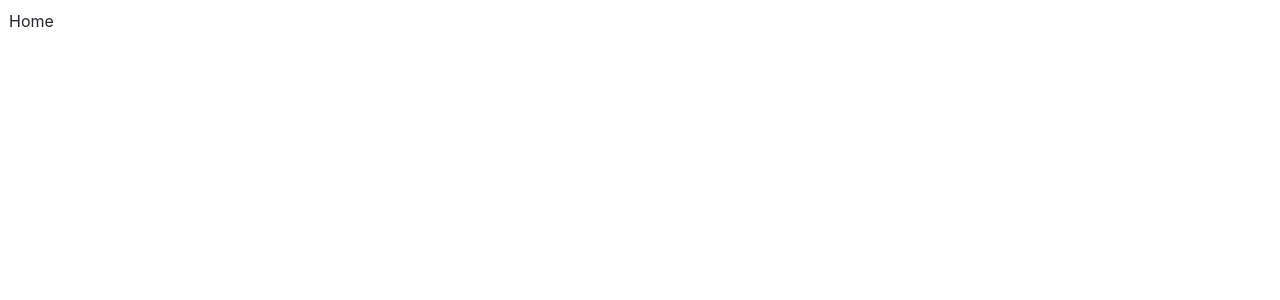
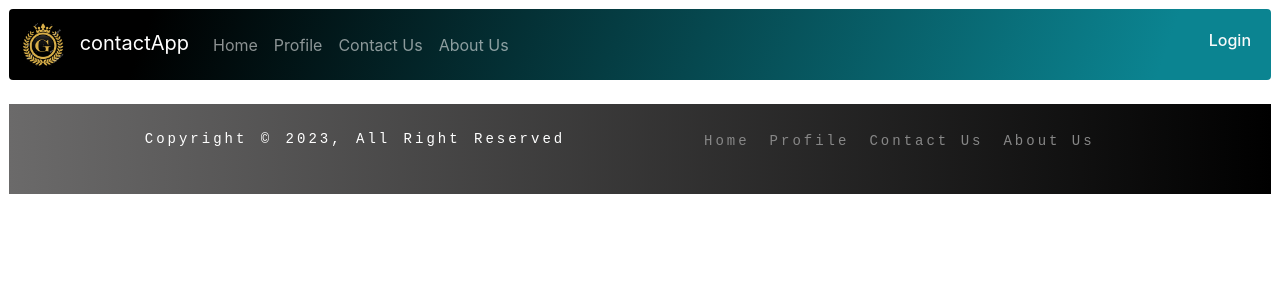
Before and after one commit to YASHBOMBLE/Contact_App, a React (Create React App) app in the folder client/: page / in a window 1280 px wide. Shown: the top 300 px of the page. Built offline with nearby package versions, Linux system fonts and the light colour scheme.

Commit message:
Navbarr || Footer created

```diff
--- /dev/null
+++ b/client/src/component/Footer/Footer.css
@@ -0,0 +1,58 @@
+
+
+
+.footer-section {
+    background: linear-gradient(to right, #6b6a6a 0%, black 100%);
+    position: relative;
+  }
+
+  .copyright-area {
+  background: linear-gradient(109.6deg, rgb(39, 22, 22) 32.4%, rgb(151, 96, 106) 98.8%);
+
+    background: linear-gradient(to right, #6b6a6a 0%, black 100%);
+    padding: 25px 0;
+  }
+  .copyright-text p {
+    margin: 0;
+    font-size: 14px;
+    color: white;
+  }
+  .copyright-text p a {
+    text-decoration: none;
+    color: #ff5e14;
+  }
+  .footer-menu li {
+    display: inline-block;
+    margin-left: 20px;
+  }
+  .footer-menu li:hover a {
+    color: #c0a69b;
+  }
+  .footer-menu li a {
+    text-decoration: none;
+    font-size: 14px;
+    color: #878787;
+  }
+
+  .footer-cta .row .col-xl-4:nth-child(1) .single-cta i {
+    position: absolute;
+    color: #ff5e14;
+  }
+  .footer-cta .row .col-xl-4:nth-child(1) .single-cta .cta-text {
+    padding-left: 32px;
+  }
+  .footer-cta .row .col-xl-4:nth-child(2) .single-cta i {
+    color: #14ffa7;
+  }
+
+  .li-item{
+    font-family: 'Courier New';
+    letter-spacing: 3px;
+
+  }
+
+.fontStyle{
+    font-family: 'Courier New';
+    letter-spacing: 3px;
+    word-spacing: 2px;
+}
--- /dev/null
+++ b/client/src/component/Footer/Footer.js
@@ -0,0 +1,36 @@
+import React from 'react'
+import './Footer.css'
+function Footer() {
+  return (
+    <div>
+
+  <footer class="footer-section mt-4">
+
+    <div class="copyright-area">
+        <div class="container">
+            <div class="row">
+                <div class="col-xl-6 col-lg-6 text-center text-lg-left">
+                    <div class="copyright-text">
+                        <p className='fontStyle'>Copyright &copy; 2023, All Right Reserved  </p>
+                    </div>
+                </div>
+                <div class="col-xl-6 col-lg-6 d-none d-lg-block text-right">
+                    <div class="footer-menu">
+                        <ul className='li-item'>
+                            <li><a href="/">Home</a></li>
+                            <li><a href="/profile">Profile</a></li>
+                            <li><a href="/contactus">Contact Us</a></li>
+                            <li><a href="/about">About Us</a></li>
+                                                    </ul>
+                    </div>
+                </div>
+            </div>
+        </div>
+    </div>
+</footer>
+
+  </div>
+  )
+}
+
+export default Footer
--- /dev/null
+++ b/client/src/component/Navbar/Navbar.css
@@ -0,0 +1,20 @@
+.background{
+    background: linear-gradient(109.6deg, rgb(0, 0, 0) 11.2%, rgb(11, 132, 145) 91.1%);
+    color: azure;
+    }
+    .nav-logout{
+      cursor: pointer;
+    }
+    .logoImg{
+      height: 45px;
+      width: 45px;
+      border-radius: 50%;
+    }
+    .navcurv{
+
+      border-radius: 4px;
+    }
+    .positionskty{
+      position: sticky;
+      top : 0px;
+    }
--- /dev/null
+++ b/client/src/component/Navbar/Navbar.js
@@ -0,0 +1,73 @@
+import React from 'react'
+import { Link } from 'react-router-dom'
+import { currentUser } from '../../util/currentUser'
+import logo from './../../images/logo.png'
+import './Navbar.css'
+function Navbar() {
+    function logOut() {
+        localStorage.removeItem('currentUser');
+        window.location.href = '/login'
+      }
+
+      function loginpage()
+      {
+        window.location.reload();
+      }
+    function btnview() {
+        if (!currentUser) {
+          return (
+            <>
+              <h6 className='me-2 text-light nav-logout' onClick={loginpage} >Login  <span><i class="fa-solid fa-right-from-bracket"></i></span> </h6>
+            </>
+          )
+        }
+        else {
+          return (
+            <>
+              <h6 className='me-2 text-light nav-logout' onClick={logOut}>Logout  <span><i class="fa-solid fa-right-from-bracket"></i></span> </h6>
+
+            </>
+          )
+
+        }
+      }
+
+  return (
+    <div> <div>
+    <nav class="navbar navbar-expand-lg navbar-dark background mb-4 navcurv positionskty">
+      <div class="container-fluid">
+       <a class="navbar-brand" href="#"><img src={logo} className="img-fluid logoImg   me-2" /> <span className='nav-title'>contactApp</span></a>
+
+        <button class="navbar-toggler" type="button" data-bs-toggle="collapse" data-bs-target="#navbarSupportedContent" aria-controls="navbarSupportedContent" aria-expanded="false" aria-label="Toggle navigation">
+          <span class="navbar-toggler-icon"></span>
+        </button>
+        <div class="collapse navbar-collapse" id="navbarSupportedContent">
+          <ul class="navbar-nav me-auto mb-2 mb-lg-0">
+            <li class="nav-item">
+              <Link to="/" class="nav-link " aria-current="page" href="#">Home</Link>
+            </li>
+            <li class="nav-item">
+              <Link to="/profile" className='nav-link' >Profile</Link>
+            </li>
+            <li class="nav-item">
+              <Link to="/contactus" className='nav-link' > Contact Us </Link>
+            </li>
+            <li class="nav-item">
+              <Link to="/about" className='nav-link' > About Us </Link>
+            </li>
+
+          </ul>
+          <form class="d-flex align-items-center">
+            {
+              btnview()
+            }
+          </form>
+        </div>
+      </div>
+    </nav>
+  </div>
+  </div>
+  )
+}
+
+export default Navbar
--- /dev/null
+++ b/client/src/util/currentUser.js
@@ -0,0 +1 @@
+export const currentUser = JSON.parse(localStorage.getItem('currentUser')) || null;
--- a/client/src/views/Home/Home.js
+++ b/client/src/views/Home/Home.js
@@ -1,8 +1,17 @@
 import React from 'react'
+import Navbar from '../../component/Navbar/Navbar'
+import Footer from '../../component/Footer/Footer'
 
 function Home() {
   return (
-    <div>Home</div>
+    <div>
+      <Navbar/>
+
+      <div>
+
+      </div>
+      <Footer />
+    </div>
   )
 }
 
--- a/client/src/views/Login/Login.js
+++ b/client/src/views/Login/Login.js
@@ -4,6 +4,7 @@ import { Link } from 'react-router-dom'
 import axios from 'axios'
 import swal from 'sweetalert'
 import './Login.css'
+import Navbar from '../../component/Navbar/Navbar'
 function Login() {
 
   const [email, setEmail] = useState('')
@@ -44,6 +45,7 @@ function Login() {
   }
   return (
     <div>
+      <Navbar />
       <div className='row'>
         <div className='col-4'>
 
```
Also changed, not shown: client/src/images/logo.png (added), 1 other file (tests, documents, lock files or other folders).
